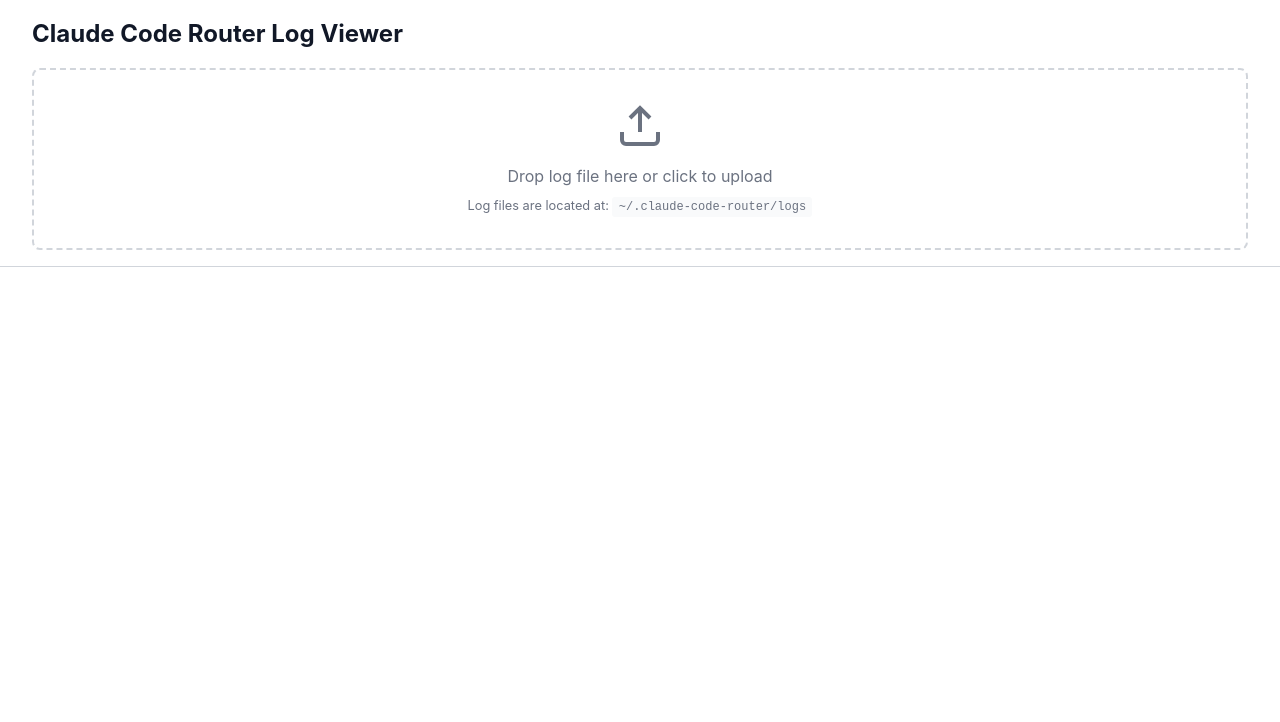
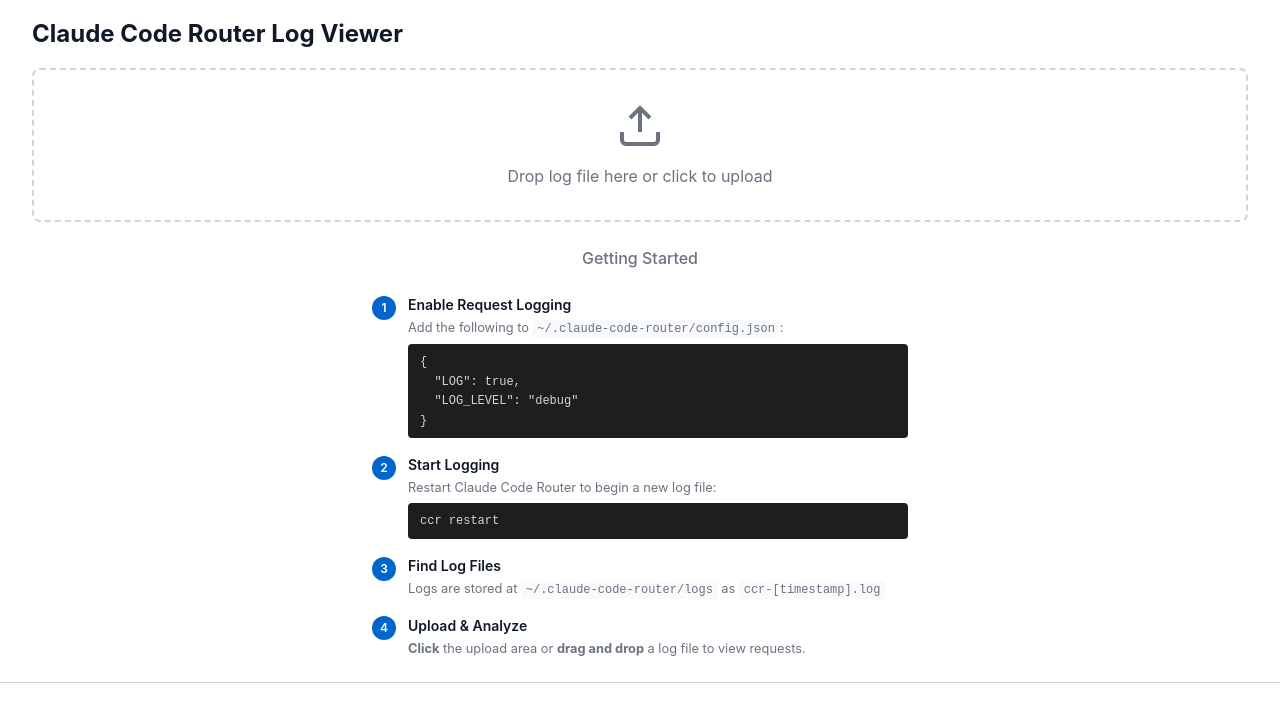
Before and after one commit to allxiao/claude-code-router-log-visualizer, a website: page src/public/index.html in a window 1280 px wide. Drawn offline with nearby package versions, Linux system fonts and the light colour scheme.

Commit message:
show getting started doc on home page

```diff
--- a/src/public/css/styles.css
+++ b/src/public/css/styles.css
@@ -103,6 +103,84 @@
 .log-path-hint.mini .log-path {
   background: transparent;
   padding: 0;
+}
+
+/* Instructions Section */
+.instructions-section {
+  max-width: 600px;
+  margin: 1.5rem auto 0;
+  padding: 0 2rem;
+}
+
+.instructions-section h2 {
+  font-size: 1rem;
+  color: var(--text-secondary);
+  margin-bottom: 1rem;
+  text-align: center;
+  font-weight: 500;
+}
+
+.instruction-item {
+  display: flex;
+  gap: 0.75rem;
+  padding: 0.5rem 0;
+}
+
+.instruction-number {
+  flex-shrink: 0;
+  width: 24px;
+  height: 24px;
+  background: var(--primary-color);
+  color: white;
+  border-radius: 50%;
+  display: flex;
+  align-items: center;
+  justify-content: center;
+  font-weight: 600;
+  font-size: 0.75rem;
+  margin-top: 0.1rem;
+}
+
+.instruction-content {
+  flex: 1;
+}
+
+.instruction-content h3 {
+  font-size: 0.875rem;
+  color: var(--text-primary);
+  margin: 0 0 0.25rem 0;
+  font-weight: 600;
+}
+
+.instruction-content p {
+  font-size: 0.8rem;
+  color: var(--text-secondary);
+  margin: 0;
+  line-height: 1.4;
+}
+
+.instruction-content pre {
+  background: #1e1e1e;
+  color: #d4d4d4;
+  padding: 0.5rem 0.75rem;
+  border-radius: 4px;
+  margin: 0.4rem 0 0;
+  overflow-x: auto;
+}
+
+.instruction-content pre code {
+  font-family: 'Courier New', monospace;
+  font-size: 0.75rem;
+  background: transparent;
+  padding: 0;
+}
+
+.instruction-content code {
+  background: var(--bg-gray);
+  padding: 0.1rem 0.3rem;
+  border-radius: 3px;
+  font-family: 'Courier New', monospace;
+  font-size: 0.75rem;
 }
 
 /* Content Wrapper */
--- a/src/public/index.html
+++ b/src/public/index.html
@@ -51,8 +51,49 @@
               <line x1="12" y1="3" x2="12" y2="15"></line>
             </svg>
             <p>Drop log file here or click to upload</p>
-            <p class="log-path-hint">Log files are located at: <code class="log-path"></code></p>
           </label>
+        </div>
+
+        <!-- Instructions Section -->
+        <div class="instructions-section" id="instructionsSection">
+          <h2>Getting Started</h2>
+
+          <div class="instruction-item">
+            <div class="instruction-number">1</div>
+            <div class="instruction-content">
+              <h3>Enable Request Logging</h3>
+              <p>Add the following to <code class="config-path"></code>:</p>
+              <pre><code>{
+  "LOG": true,
+  "LOG_LEVEL": "debug"
+}</code></pre>
+            </div>
+          </div>
+
+          <div class="instruction-item">
+            <div class="instruction-number">2</div>
+            <div class="instruction-content">
+              <h3>Start Logging</h3>
+              <p>Restart Claude Code Router to begin a new log file:</p>
+              <pre><code>ccr restart</code></pre>
+            </div>
+          </div>
+
+          <div class="instruction-item">
+            <div class="instruction-number">3</div>
+            <div class="instruction-content">
+              <h3>Find Log Files</h3>
+              <p>Logs are stored at <code class="log-path"></code> as <code>ccr-[timestamp].log</code></p>
+            </div>
+          </div>
+
+          <div class="instruction-item">
+            <div class="instruction-number">4</div>
+            <div class="instruction-content">
+              <h3>Upload &amp; Analyze</h3>
+              <p><strong>Click</strong> the upload area or <strong>drag and drop</strong> a log file to view requests.</p>
+            </div>
+          </div>
         </div>
       </header>
 
--- a/src/public/js/app.js
+++ b/src/public/js/app.js
@@ -14,27 +14,37 @@
   }
 
   initLogPathHint() {
-    // Detect OS and resolve the log path
-    const logPath = this.getLogPath();
+    // Detect OS and resolve the paths
+    const paths = this.getPaths();
 
     // Update all log path elements
     document.querySelectorAll('.log-path').forEach(el => {
-      el.textContent = logPath;
+      el.textContent = paths.logPath;
+    });
+
+    // Update all config path elements
+    document.querySelectorAll('.config-path').forEach(el => {
+      el.textContent = paths.configPath;
     });
   }
 
-  getLogPath() {
+  getPaths() {
     const platform = navigator.platform.toLowerCase();
     const userAgent = navigator.userAgent.toLowerCase();
 
     // Detect Windows
     if (platform.includes('win') || userAgent.includes('windows')) {
-      // Windows: %USERPROFILE%\.claude-code-router\logs
-      return '%USERPROFILE%\\.claude-code-router\\logs';
+      return {
+        logPath: '%USERPROFILE%\\.claude-code-router\\logs',
+        configPath: '%USERPROFILE%\\.claude-code-router\\config.json'
+      };
     }
 
-    // Detect macOS or Linux (both use ~/.claude-code-router/logs)
-    return '~/.claude-code-router/logs';
+    // macOS or Linux
+    return {
+      logPath: '~/.claude-code-router/logs',
+      configPath: '~/.claude-code-router/config.json'
+    };
   }
 
   initBackButton() {
@@ -122,6 +132,9 @@
     document.getElementById('contentWrapper').style.display = 'none';
     document.querySelector('.upload-area').style.display = 'block';
 
+    // Show instructions section
+    document.getElementById('instructionsSection').style.display = 'block';
+
     // Hide mini upload area in header
     document.getElementById('miniUploadArea').style.display = 'none';
 
@@ -147,8 +160,9 @@
     this.sessionId = sessionId;
     this.currentRequests = requests;
 
-    // Hide upload area and show content wrapper
+    // Hide upload area and instructions, show content wrapper
     document.querySelector('.upload-area').style.display = 'none';
+    document.getElementById('instructionsSection').style.display = 'none';
     document.getElementById('contentWrapper').style.display = 'flex';
 
     // Show mini upload area in header
@@ -174,8 +188,9 @@
       window.location.href
     );
 
-    // Hide upload area and show content wrapper
+    // Hide upload area and instructions, show content wrapper
     document.querySelector('.upload-area').style.display = 'none';
+    document.getElementById('instructionsSection').style.display = 'none';
     document.getElementById('contentWrapper').style.display = 'flex';
 
     // Show mini upload area in header
```
